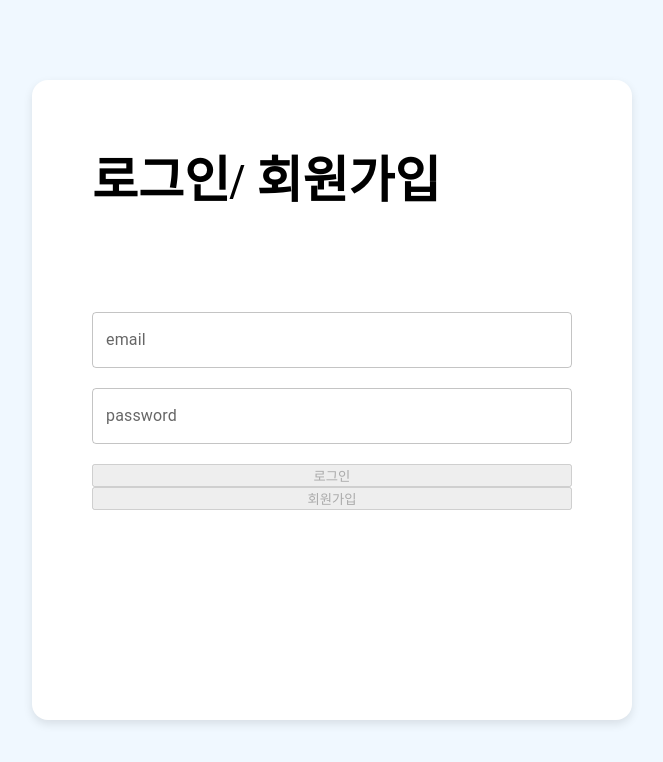
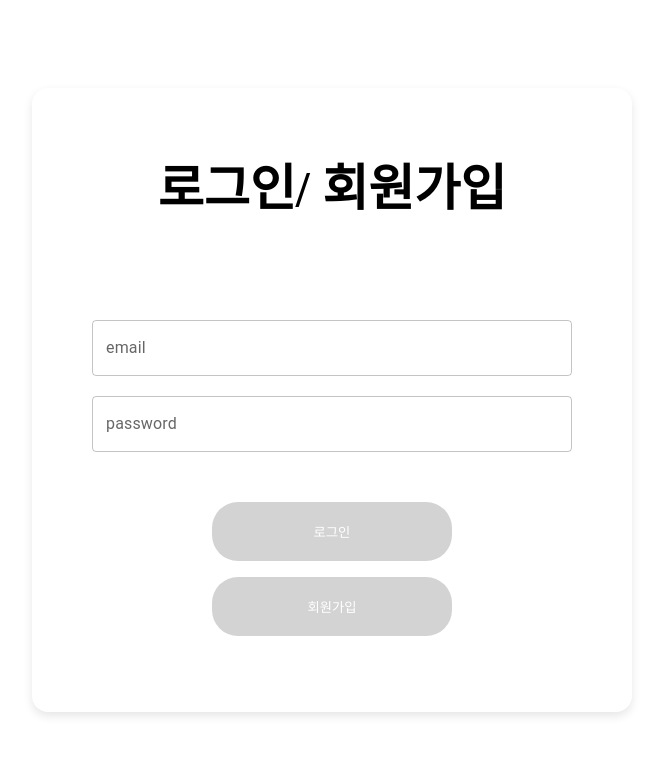
Before and after one commit to hyejineee/wanted-pre-onboarding-frontend, a React (Create React App) app: page / in a window 1280 px wide. Shown: the top 762 px of the page, without its empty margins (308-971 px from the left). Built offline with nearby package versions, Linux system fonts and the light colour scheme.

Commit message:
style : 로그인, 회원가입 화면 스타일 적용

```diff
--- a/src/components/common/inputWithLabel.tsx
+++ b/src/components/common/inputWithLabel.tsx
@@ -1,4 +1,3 @@
-import TextField from "@mui/material/TextField/TextField";
 import { ChangeEvent, useState } from "react";
 import * as S from "./inputWithLabel.style";
 
--- a/src/components/unit/login/signin.presenter.tsx
+++ b/src/components/unit/login/signin.presenter.tsx
@@ -29,6 +29,7 @@ export default function SignInUI({
   const [isActive, setIsActive] = useState(false);
 
   useEffect(() => {
+    console.log(inputs);
     setIsActive(inputs.emailVerified && inputs.passwordVerified);
   }, [inputs]);
 
@@ -59,7 +60,7 @@ export default function SignInUI({
           label="email"
           name="email"
           error="@를 포함해주세요!"
-          verifyRegExp={/^\w+@\w+$/}
+          verifyRegExp={/^.+@.+$/}
           setValue={setInputs}
         />
         <InputWithLabel
@@ -70,7 +71,8 @@ export default function SignInUI({
           setValue={setInputs}
         />
 
-        <button
+        <S.Button
+          style={{ marginTop: "30px" }}
           disabled={!isActive}
           onClick={handleClickSignIn({
             email: inputs.email,
@@ -78,8 +80,8 @@ export default function SignInUI({
           })}
         >
           로그인
-        </button>
-        <button
+        </S.Button>
+        <S.Button
           disabled={!isActive}
           onClick={handleClickSignUp({
             email: inputs.email,
@@ -87,7 +89,7 @@ export default function SignInUI({
           })}
         >
           회원가입
-        </button>
+        </S.Button>
       </S.Container>
     </S.Wrapper>
   );
--- a/src/components/unit/login/signin.style.ts
+++ b/src/components/unit/login/signin.style.ts
@@ -4,7 +4,6 @@ import styled from "@emotion/styled";
 export const Wrapper = styled.div`
   width: 100%;
   height: 100%;
-  background-color: aliceblue;
   display: flex;
   flex-direction: column;
   justify-content: center;
@@ -13,13 +12,14 @@ export const Wrapper = styled.div`
 
 export const Container = styled.div`
   min-width: 600px;
-  height: 80%;
+  height: auto;
   background-color: white;
   border-radius: 16px;
   box-shadow: 0px 4px 10px rgba(0, 0, 0, 0.1);
   padding: 60px;
   display: flex;
   flex-direction: column;
+  align-items: center;
 `;
 
 export const Title = styled.h1`
@@ -27,3 +27,16 @@ export const Title = styled.h1`
   font-weight: 900;
   margin-bottom: 100px;
 `;
+
+export const Button = styled.button`
+  width: 50%;
+  padding: 20px 10px;
+  border: none;
+  background-color: #787ff6;
+  border-radius: 26px;
+  margin-bottom: 16px;
+  color: white;
+  :disabled {
+    background-color: lightgray;
+  }
+`;
```
